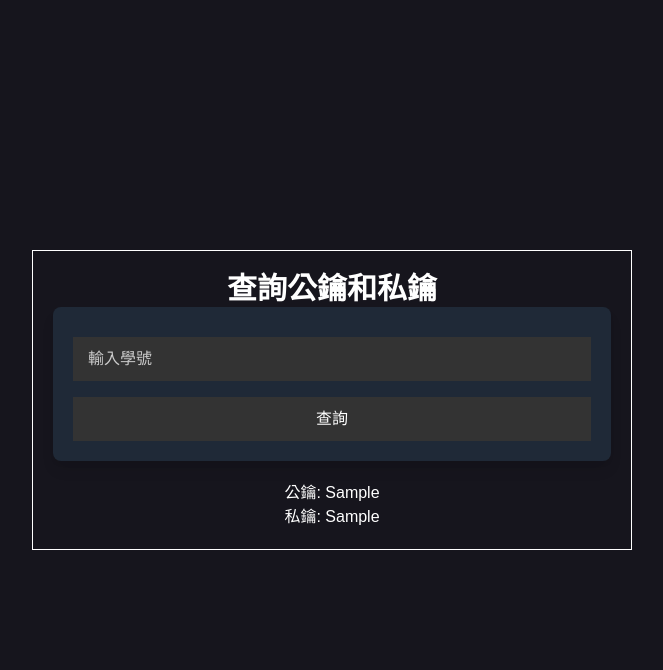
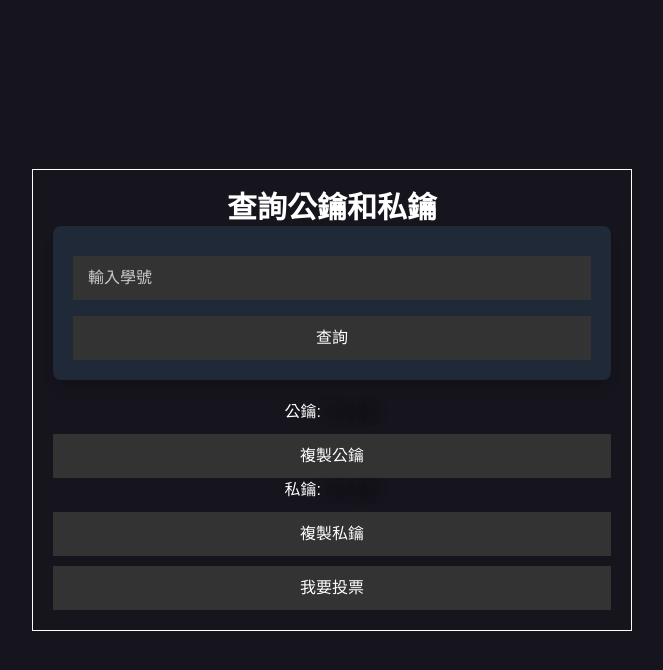
Before and after one commit to David810209/online-voting-system, a Flask app: template templates/getkey.html in a window 1280 px wide. Shown: the top 670 px of the page, without its empty margins (308-971 px from the left). Run offline with Flask 3, Linux system fonts and the light colour scheme; the template is opened without the code that fills it: most values are stand-ins (such as "Sample title", 1, 10 or a date in 2020).

Commit message:
update front end

```diff
--- a/templates/getkey.html
+++ b/templates/getkey.html
@@ -11,7 +11,6 @@
             color: #ffffff; /* 白色文字 */
             font-family: Arial, sans-serif; /* 字體樣式 */
         }
-
         .container {
             max-width: 600px;
             margin: auto;
@@ -19,9 +18,7 @@
             border: 1px solid #ffffff; /* 白色邊框 */
             text-align: center;
         }
-
-        input[type="text"],
-        button {
+        input[type="text"], button {
             background-color: #333333; /* 輸入框和按鈕的背景色 */
             color: #ffffff; /* 文字顏色 */
             border: none; /* 無邊框 */
@@ -30,23 +27,22 @@
             width: 100%; /* 寬度 */
             box-sizing: border-box; /* 盒模型 */
         }
-
         button:hover {
             background-color: #555555; /* 滑鼠懸停時的背景色 */
         }
-
-        input:focus,
-        button:focus {
+        input:focus, button:focus {
             outline: none; /* 移除焦點時的藍框 */
             border-color: #555555; /* 焦點時的邊框顏色 */
         }
-
         input::placeholder {
             color: #cccccc; /* 占位符文字顏色 */
         }
-
         #results {
             margin-top: 20px; /* 結果部分的上邊距 */
+        }
+        .hide-content {
+            color: transparent;
+            text-shadow: 0 0 10px rgba(0, 0, 0, 0.5);
         }
     </style>
 </head>
@@ -59,14 +55,25 @@
         </form>
         {% if public_key and private_key %}
         <div id="results">
-            <p>公鑰: {{ public_key }}</p>
-            <p>私鑰: {{ private_key }}</p>
+            <p>公鑰: <span id="public_key" class="hide-content">{{ public_key }}</span> <button onclick="copyToClipboard('public_key')">複製公鑰</button></p>
+            <p>私鑰: <span id="private_key" class="hide-content">{{ private_key }}</span> <button onclick="copyToClipboard('private_key')">複製私鑰</button></p>
         </div>
         {% elif error %}
         <div id="results">
             <p>{{ error }}</p>
         </div>
         {% endif %}
+        <button onclick="window.location.href='/info'">我要投票</button>
     </div>
+    <script>
+        function copyToClipboard(id) {
+            const text = document.getElementById(id).textContent;
+            navigator.clipboard.writeText(text).then(() => {
+                alert('已複製到剪貼簿');
+            }).catch(err => {
+                alert('複製失敗');
+            });
+        }
+    </script>
 </body>
 </html>
```
